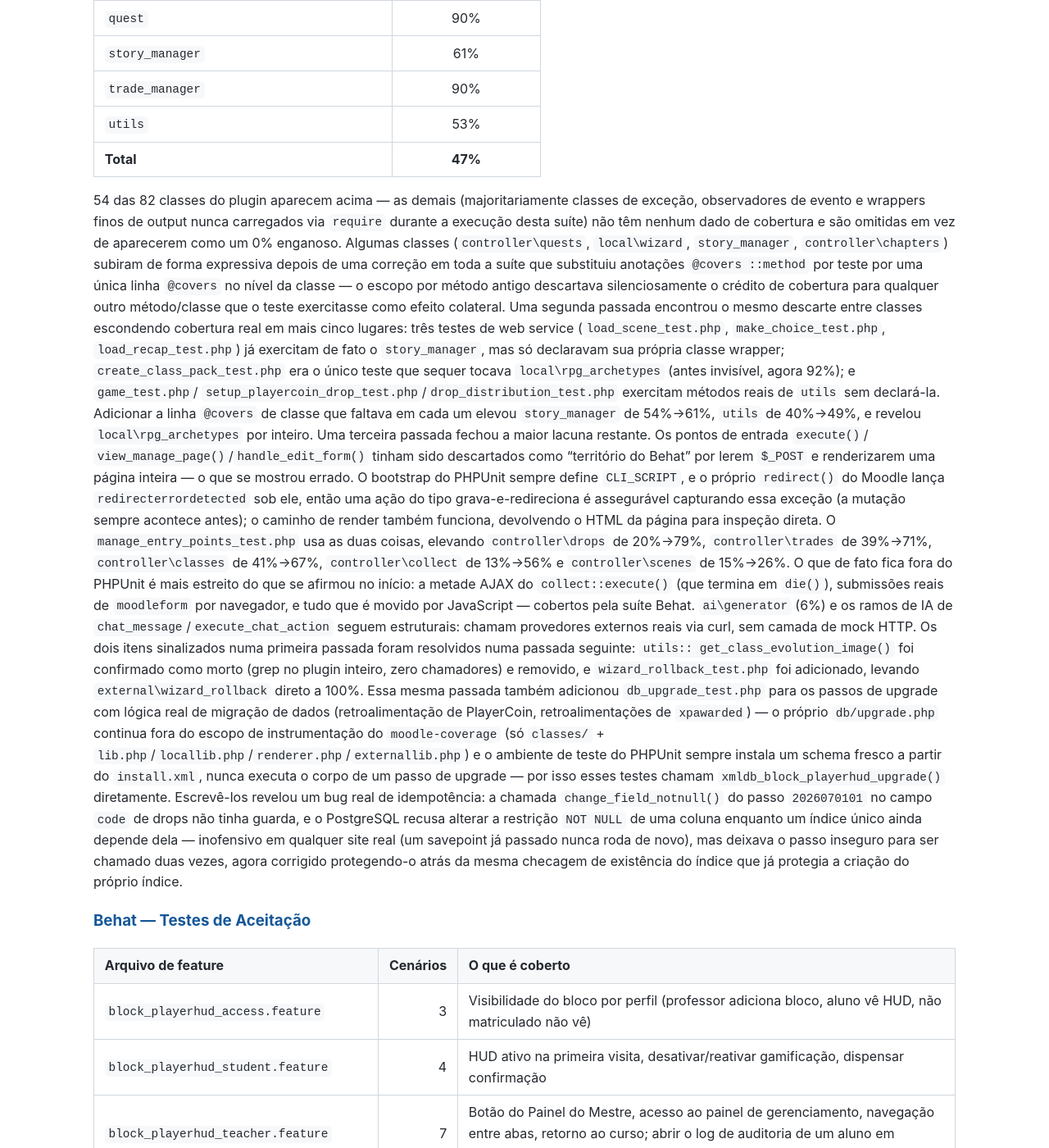
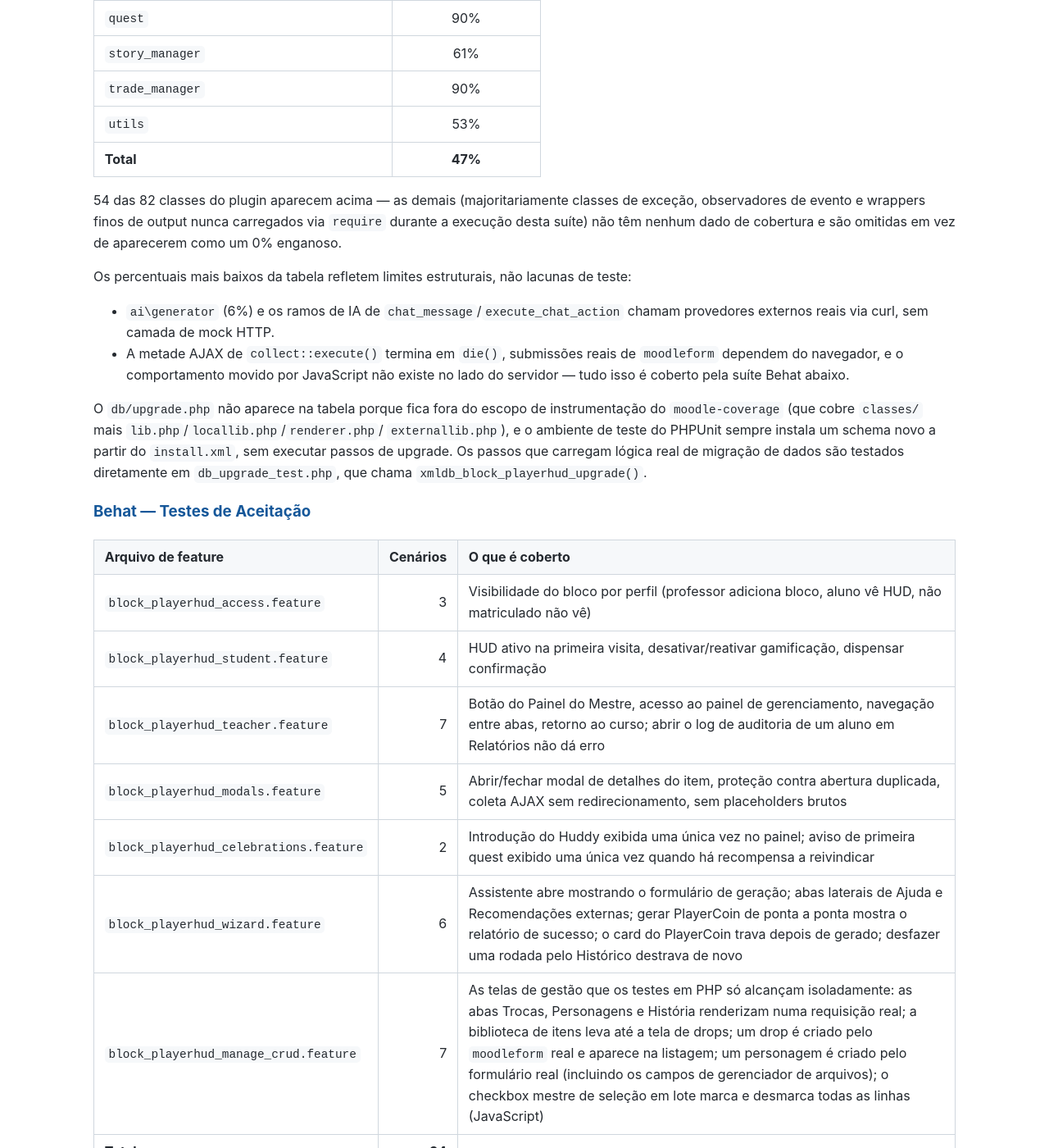
Before and after one commit to jeanlucio/moodle-block_playerhud, a Jekyll site: the page built from docs/pt/testing.md, in a window 1280 px wide and 1400 px high, scrolled down 11742 px. Shown: the whole window at 82% size. Built offline with Jekyll 4.4.1, drawn with Linux system fonts in a browser that asks for light colours; our own code applies the rules of GitHub Pages for plain Markdown files.

Commit message:
trim the development narrative from the coverage notes
The paragraph under the coverage table had grown into a running log of
how the suite got where it is — successive passes over the @covers
annotations, before/after percentages, a correction of an earlier
assumption, and the upgrade-step bug found while writing the tests.
None of that helps someone reading the plugin's documentation.

Keep only what stays true: why 28 classes are omitted from the table,
which figures are structurally low and for what reason, and why
db/upgrade.php is absent while its migration logic is still tested.

```diff
--- a/docs/pt/testing.md
+++ b/docs/pt/testing.md
@@ -169,49 +169,22 @@ vendor/bin/phpunit --testsuite block_playerhud
 54 das 82 classes do plugin aparecem acima — as demais (majoritariamente classes de exceção,
 observadores de evento e wrappers finos de output nunca carregados via `require` durante a
 execução desta suíte) não têm nenhum dado de cobertura e são omitidas em vez de aparecerem
-como um 0% enganoso. Algumas classes (`controller\quests`, `local\wizard`, `story_manager`,
-`controller\chapters`) subiram de forma expressiva depois de uma correção em toda a suíte que
-substituiu anotações `@covers ::method` por teste por uma única linha `@covers` no nível da
-classe — o escopo por método antigo descartava silenciosamente o crédito de cobertura para
-qualquer outro método/classe que o teste exercitasse como efeito colateral. Uma segunda
-passada encontrou o mesmo descarte entre classes escondendo cobertura real em mais cinco
-lugares: três testes de web service (`load_scene_test.php`, `make_choice_test.php`,
-`load_recap_test.php`) já exercitam de fato o `story_manager`, mas só declaravam sua própria
-classe wrapper; `create_class_pack_test.php` era o único teste que sequer tocava
-`local\rpg_archetypes` (antes invisível, agora 92%); e `game_test.php`/
-`setup_playercoin_drop_test.php`/`drop_distribution_test.php` exercitam métodos reais de
-`utils` sem declará-la. Adicionar a linha `@covers` de classe que faltava em cada um elevou
-`story_manager` de 54%→61%, `utils` de 40%→49%, e revelou `local\rpg_archetypes` por inteiro.
-Uma terceira passada fechou a maior lacuna restante. Os pontos de entrada `execute()`/
-`view_manage_page()`/`handle_edit_form()` tinham sido descartados como "território do Behat"
-por lerem `$_POST` e renderizarem uma página inteira — o que se mostrou errado. O bootstrap do
-PHPUnit sempre define `CLI_SCRIPT`, e o próprio `redirect()` do Moodle lança
-`redirecterrordetected` sob ele, então uma ação do tipo grava-e-redireciona é assegurável
-capturando essa exceção (a mutação sempre acontece antes); o caminho de render também funciona,
-devolvendo o HTML da página para inspeção direta. O `manage_entry_points_test.php` usa as duas
-coisas, elevando `controller\drops` de 20%→79%, `controller\trades` de 39%→71%,
-`controller\classes` de 41%→67%, `controller\collect` de 13%→56% e `controller\scenes` de
-15%→26%. O que de fato fica fora do PHPUnit é mais estreito do que se afirmou no início: a
-metade AJAX do `collect::execute()` (que termina em `die()`), submissões reais de `moodleform`
-por navegador, e tudo que é movido por JavaScript — cobertos pela suíte Behat. `ai\generator`
-(6%) e os ramos de IA de `chat_message`/`execute_chat_action` seguem estruturais: chamam
-provedores externos reais via curl, sem camada de mock HTTP. Os dois itens sinalizados
-numa primeira passada foram resolvidos numa passada seguinte: `utils::
-get_class_evolution_image()` foi confirmado como morto (grep no plugin inteiro, zero
-chamadores) e removido, e `wizard_rollback_test.php` foi adicionado, levando
-`external\wizard_rollback` direto a 100%. Essa mesma passada também adicionou
-`db_upgrade_test.php` para os passos de upgrade com lógica real de migração de dados
-(retroalimentação de PlayerCoin, retroalimentações de `xpawarded`) — o próprio
-`db/upgrade.php` continua fora do escopo de instrumentação do `moodle-coverage` (só
-`classes/` + `lib.php`/`locallib.php`/`renderer.php`/`externallib.php`) e o ambiente de teste
-do PHPUnit sempre instala um schema fresco a partir do `install.xml`, nunca executa o corpo de
-um passo de upgrade — por isso esses testes chamam `xmldb_block_playerhud_upgrade()`
-diretamente. Escrevê-los revelou um bug real de idempotência: a chamada
-`change_field_notnull()` do passo `2026070101` no campo `code` de drops não tinha guarda, e o
-PostgreSQL recusa alterar a restrição `NOT NULL` de uma coluna enquanto um índice único ainda
-depende dela — inofensivo em qualquer site real (um savepoint já passado nunca roda de novo),
-mas deixava o passo inseguro para ser chamado duas vezes, agora corrigido protegendo-o atrás
-da mesma checagem de existência do índice que já protegia a criação do próprio índice.
+como um 0% enganoso.
+
+Os percentuais mais baixos da tabela refletem limites estruturais, não lacunas de teste:
+
+- `ai\generator` (6%) e os ramos de IA de `chat_message`/`execute_chat_action` chamam
+  provedores externos reais via curl, sem camada de mock HTTP.
+- A metade AJAX de `collect::execute()` termina em `die()`, submissões reais de `moodleform`
+  dependem do navegador, e o comportamento movido por JavaScript não existe no lado do
+  servidor — tudo isso é coberto pela suíte Behat abaixo.
+
+O `db/upgrade.php` não aparece na tabela porque fica fora do escopo de instrumentação do
+`moodle-coverage` (que cobre `classes/` mais `lib.php`/`locallib.php`/`renderer.php`/
+`externallib.php`), e o ambiente de teste do PHPUnit sempre instala um schema novo a partir do
+`install.xml`, sem executar passos de upgrade. Os passos que carregam lógica real de migração
+de dados são testados diretamente em `db_upgrade_test.php`, que chama
+`xmldb_block_playerhud_upgrade()`.
 
 ### Behat — Testes de Aceitação
 
```
Also changed, not shown: docs/en/testing.md (+15 -39 lines).
